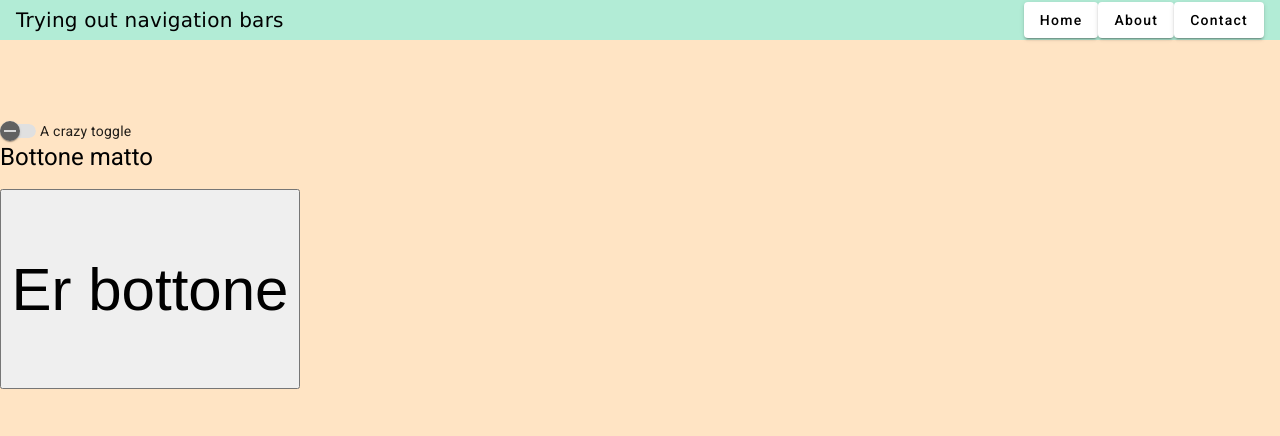
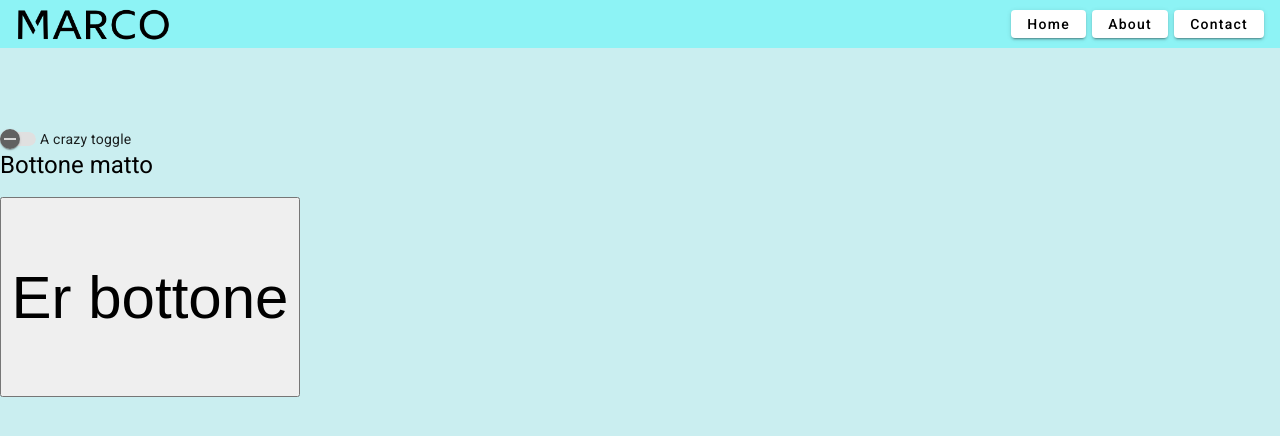
Before and after one commit to Vavuz/Angulearn, an Angular app: page /Home in a window 1280 px wide. Shown: the top 436 px of the page. Built offline with nearby package versions, Linux system fonts and the light colour scheme.

Commit message:
Adjusted navbar's size

```diff
--- a/src/app/app.component.scss
+++ b/src/app/app.component.scss
@@ -1,5 +1,5 @@
 body {
-    background-color: bisque;
+    background-color: rgb(202, 238, 240);
 }
 
 .top-space {
--- a/src/app/navbar/navbar.component.html
+++ b/src/app/navbar/navbar.component.html
@@ -1,5 +1,5 @@
 <mat-toolbar>
-  <span>Trying out navigation bars</span>
+  <img src="../../assets/images/random_logo.png">
   <div class="nav-spacer"></div>
     <a mat-raised-button id="home-button" routerLink="Home">Home</a>
     <a mat-raised-button id="about-button" routerLink="About">About</a>
--- a/src/app/navbar/navbar.component.scss
+++ b/src/app/navbar/navbar.component.scss
@@ -2,7 +2,14 @@ mat-toolbar {
     background-color: rgb(0, 255, 255, 0.3);
     color: black;
     font-family: Verdana, Geneva, Tahoma, sans-serif;
-    height: 5%;
+    height: 6%;
+    min-height: 45px;
+}
+
+img {
+    width: 11%;
+    max-width: 190px;
+    min-width: 160px;
 }
 
 a {
@@ -16,6 +23,20 @@ a:hover {
     transition: 0.3s;
 }
 
+#home-button {
+    height: 60%;
+    margin-right: 0.5%;
+}
+
+#about-button {
+    height: 60%;
+    margin-right: 0.5%;
+}
+
+#contact-button {
+    height: 60%;
+}
+
 .nav-spacer {
     flex: 1 1 auto;
 }
```
Also changed, not shown: src/assets/images/random_logo.png (added).
